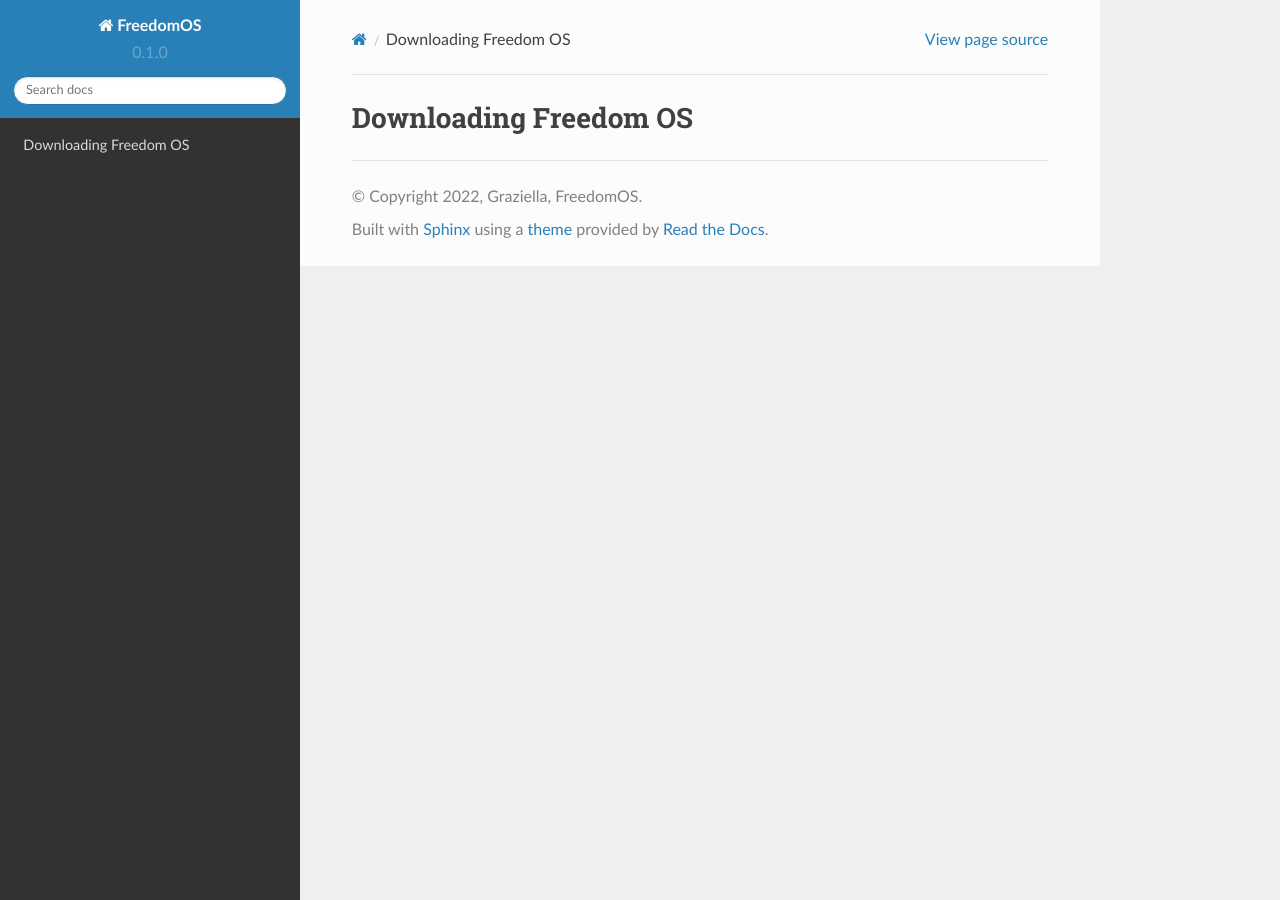
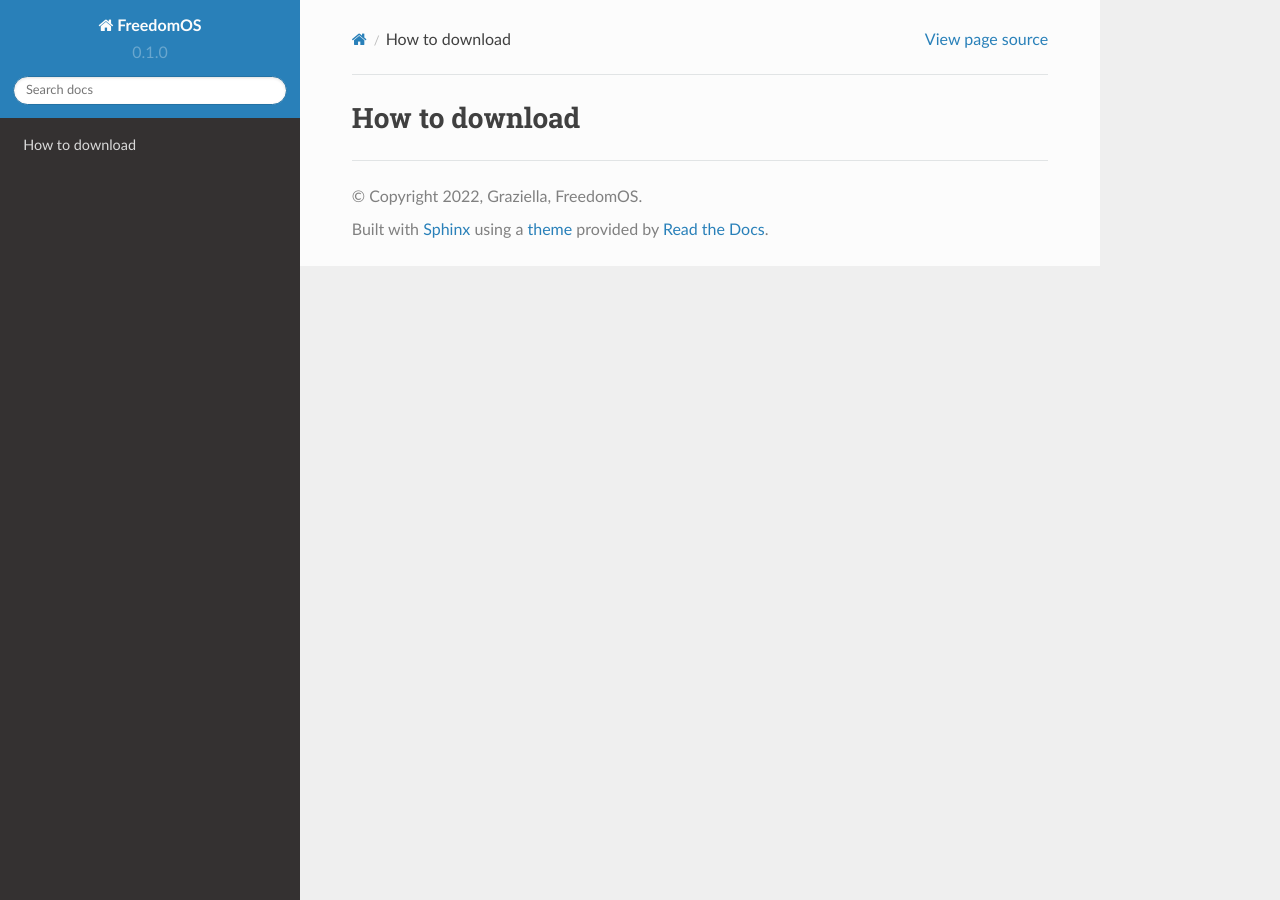
Before and after one commit to freedomos/docs, a Sphinx documentation site: the page built from docs/source/download.rst, in a window 1280 px wide. Built offline with Sphinx 7.4.7 and the Read the Docs theme 2.0.0, drawn with Linux system fonts in a browser that asks for light colours.

Commit message:
Update download.rst

```diff
--- a/docs/source/download.rst
+++ b/docs/source/download.rst
@@ -1,2 +1,2 @@
-Downloading Freedom OS
+How to download
 ======================
```
